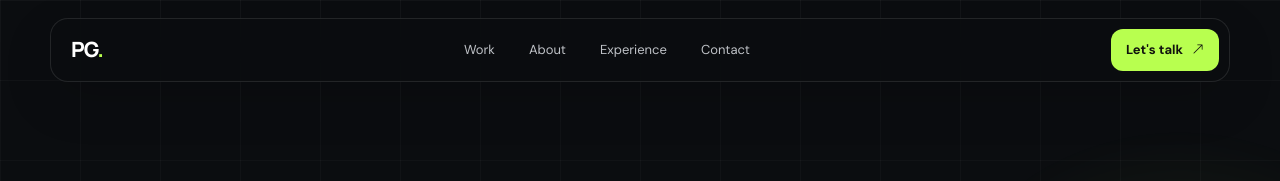
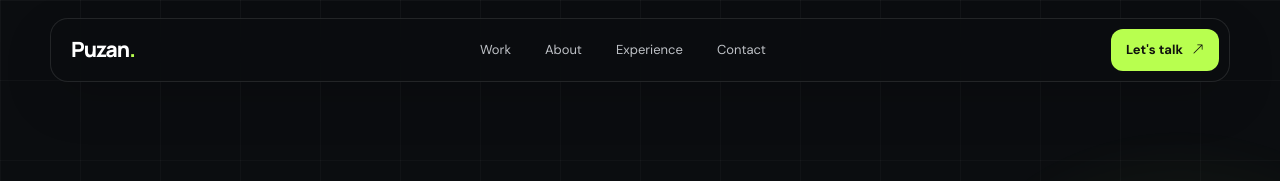
Before and after one commit to Gautam532/cgautam, a plain HTML site: page index.html in a window 1280 px wide. Shown: the top 181 px of the page. Drawn offline with Linux system fonts and the light colour scheme.

Commit message:
Update index.html

```diff
--- a/index.html
+++ b/index.html
@@ -3,7 +3,7 @@
 <head>
   <meta charset="utf-8">
   <meta name="viewport" content="width=device-width, initial-scale=1.0">
-  <title>Puzan Gautam | UI/UX Designer</title>
+  <title>Puzan Gautam</title>
   <meta name="description" content="Puzan Gautam is a UI/UX designer from Nepal focused on clear, useful and thoughtful digital experiences.">
   <meta name="keywords" content="Puzan Gautam, UI UX Designer, Product Designer, Nepal, Figma, Web Design">
   <meta name="author" content="Puzan Gautam">
@@ -38,7 +38,7 @@
 </head>
 <body>
   <header class="site-header" id="header">
-    <a class="brand" href="#home" aria-label="Puzan Gautam home">PG<span>.</span></a>
+    <a class="brand" href="#home" aria-label="Puzan Gautam home">Puzan<span>.</span></a>
     <nav class="desktop-nav" aria-label="Primary navigation">
       <a href="#work">Work</a>
       <a href="#about">About</a>
```
